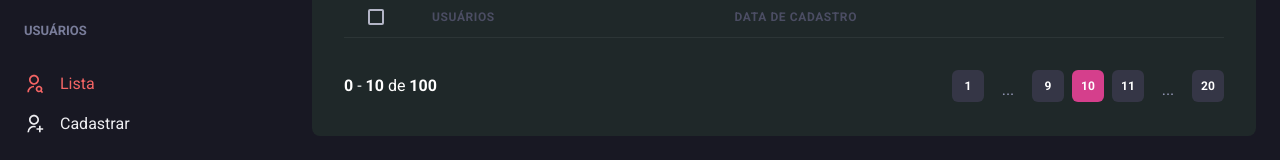
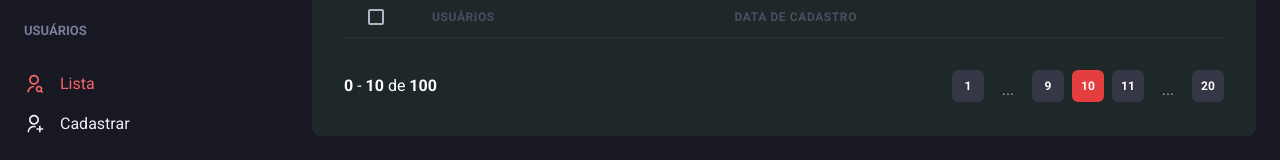
Before and after one commit to virtorodrigues/digital-loyalty-card, a Next.js app: page /users in a window 1280 px wide. Shown: the part 215-375 px from the top of the page. Built offline with nearby package versions, Linux system fonts and the light colour scheme.

Commit message:
small fix pagination

```diff
--- a/src/compoenents/Pagination/PaginationItem.tsx
+++ b/src/compoenents/Pagination/PaginationItem.tsx
@@ -17,10 +17,10 @@ export default function PaginationItem({
         size="sm"
         fontSize="xs"
         width="4"
-        colorScheme="pink"
+        colorScheme="red"
         disabled
         _disabled={{
-          bg: "pink.500",
+          bg: "red.500",
           cursor: "default",
         }}
       >
```
